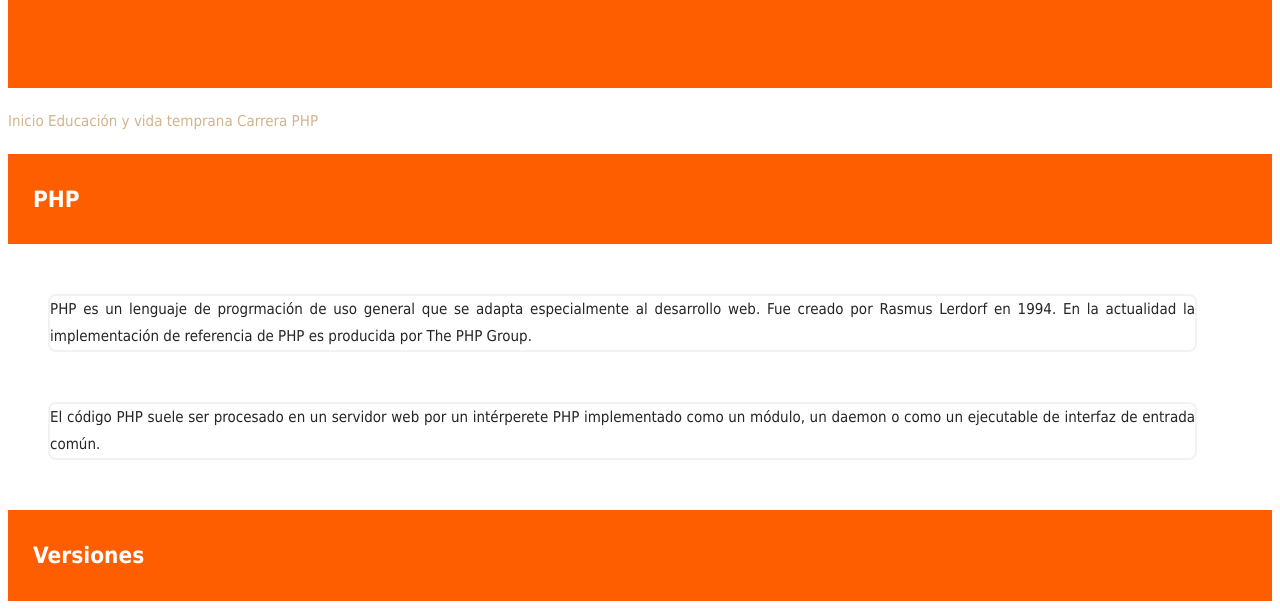
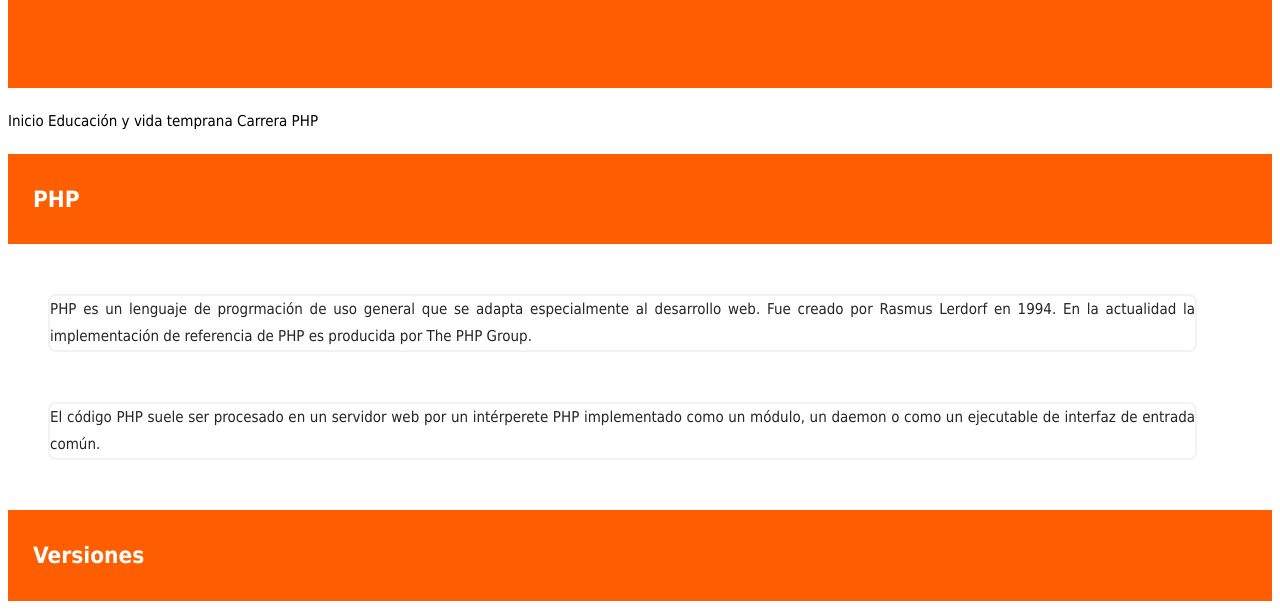
Before and after one commit to UO263799/practica1-SEW-2021, a plain HTML site: page php.html in a window 1280 px wide. Shown: the part 186-800 px from the top of the page. Drawn offline with Linux system fonts and the light colour scheme.

Commit message:
Add files via upload

```diff
--- a/estilo.css
+++ b/estilo.css
@@ -77,7 +77,7 @@ tr:nth-child(even) {
 /* unvisited link */
 /*especificidad=11*/
 a:link {
-    color:tan;
+    color:black;
     background-color: #fff;
     text-decoration: none;
 }
```
Also changed, not shown: index.html (+0 -1 lines), 1 other file.
